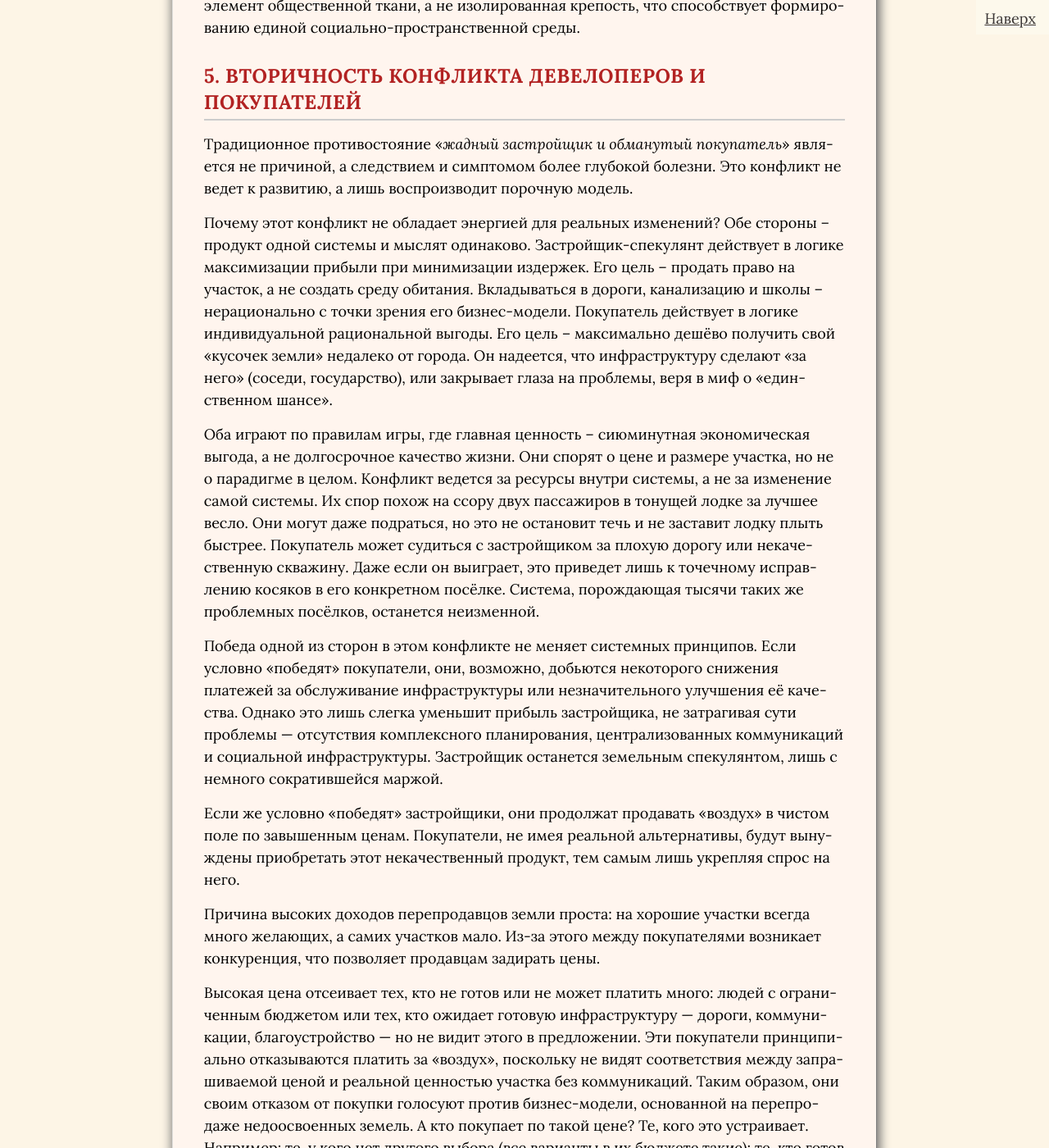
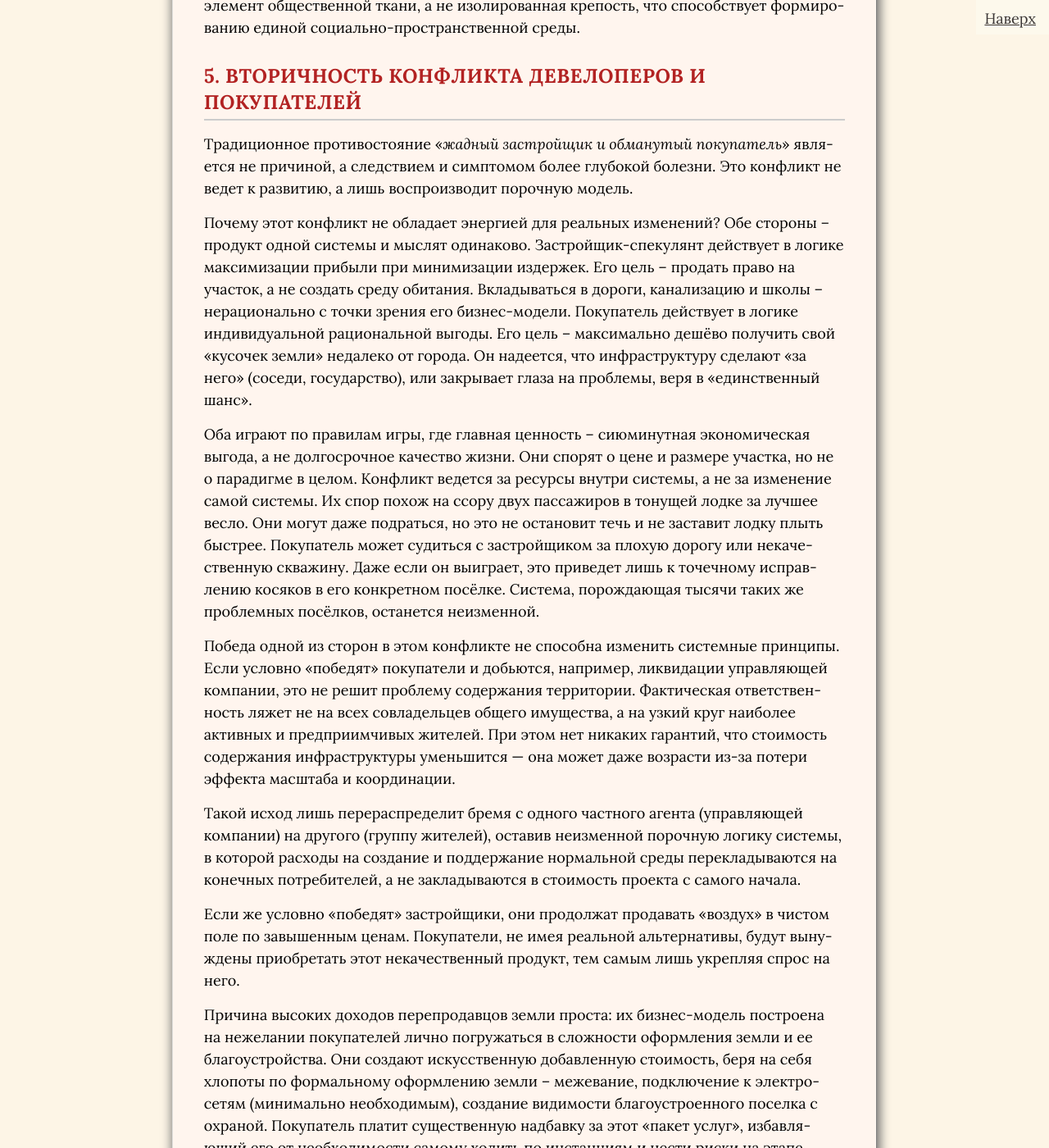
Before and after one commit to SergSi/land-use-art, a Jekyll site: the page built from _posts/2025-09-20-suburb.md, in a window 1280 px wide and 1400 px high, scrolled down 15149 px. Shown: the whole window at 82% size. Built offline with Jekyll 4.4.1, drawn with Linux system fonts in a browser that asks for light colours; some web fonts are replaced; some of the changed text lies outside the part shown.

Commit message:
Update 2025-09-20-suburb.md

```diff
--- a/_posts/2025-09-20-suburb.md
+++ b/_posts/2025-09-20-suburb.md
@@ -163,15 +163,21 @@
 
 Традиционное противостояние «*жадный застройщик и обманутый покупатель*» является не причиной, а следствием и симптомом более глубокой болезни. Это конфликт не ведет к развитию, а лишь воспроизводит порочную модель.
 
-Почему этот конфликт не обладает энергией для реальных изменений? Обе стороны – продукт одной системы и мыслят одинаково. Застройщик-спекулянт действует в логике максимизации прибыли при минимизации издержек. Его цель – продать право на участок, а не создать среду обитания. Вкладываться в дороги, канализацию и школы – нерационально с точки зрения его бизнес-модели. Покупатель действует в логике индивидуальной рациональной выгоды. Его цель – максимально дешёво получить свой «кусочек земли» недалеко от города. Он надеется, что инфраструктуру сделают «за него» (соседи, государство), или закрывает глаза на проблемы, веря в миф о «единственном шансе».
+Почему этот конфликт не обладает энергией для реальных изменений? Обе стороны – продукт одной системы и мыслят одинаково. Застройщик-спекулянт действует в логике максимизации прибыли при минимизации издержек. Его цель – продать право на участок, а не создать среду обитания. Вкладываться в дороги, канализацию и школы – нерационально с точки зрения его бизнес-модели. Покупатель действует в логике индивидуальной рациональной выгоды. Его цель – максимально дешёво получить свой «кусочек земли» недалеко от города. Он надеется, что инфраструктуру сделают «за него» (соседи, государство), или закрывает глаза на проблемы, веря в «единственный шанс».
 
 Оба играют по правилам игры, где главная ценность – сиюминутная экономическая выгода, а не долгосрочное качество жизни. Они спорят о цене и размере участка, но не о парадигме в целом. Конфликт ведется за ресурсы внутри системы, а не за изменение самой системы. Их спор похож на ссору двух пассажиров в тонущей лодке за лучшее весло. Они могут даже подраться, но это не остановит течь и не заставит лодку плыть быстрее. Покупатель может судиться с застройщиком за плохую дорогу или некачественную скважину. Даже если он выиграет, это приведет лишь к точечному исправлению косяков в его конкретном посёлке. Система, порождающая тысячи таких же проблемных посёлков, останется неизменной.
 
-Победа одной из сторон в этом конфликте не меняет системных принципов. Если условно «победят» покупатели, они, возможно, добьются некоторого снижения платежей за обслуживание инфраструктуры или незначительного улучшения её качества. Однако это лишь слегка уменьшит прибыль застройщика, не затрагивая сути проблемы — отсутствия комплексного планирования, централизованных коммуникаций и социальной инфраструктуры. Застройщик останется земельным спекулянтом, лишь с немного сократившейся маржой.
+Победа одной из сторон в этом конфликте не способна изменить системные принципы. Если условно «победят» покупатели и добьются, например, ликвидации управляющей компании, это не решит проблему содержания территории. Фактическая ответственность ляжет не на всех совладельцев общего имущества, а на узкий круг наиболее активных и предприимчивых жителей. При этом нет никаких гарантий, что стоимость содержания инфраструктуры уменьшится — она может даже возрасти из-за потери эффекта масштаба и координации.
+
+Такой исход лишь перераспределит бремя с одного частного агента (управляющей компании) на другого (группу жителей), оставив неизменной порочную логику системы, в которой расходы на создание и поддержание нормальной среды перекладываются на конечных потребителей, а не закладываются в стоимость проекта с самого начала.
 
 Если же условно «победят» застройщики, они продолжат продавать «воздух» в чистом поле по завышенным ценам. Покупатели, не имея реальной альтернативы, будут вынуждены приобретать этот некачественный продукт, тем самым лишь укрепляя спрос на него.
 
-Причина высоких доходов перепродавцов земли проста: на хорошие участки всегда много желающих, а самих участков мало. Из-за этого между покупателями возникает конкуренция, что позволяет продавцам задирать цены.
+Причина высоких доходов перепродавцов земли проста: их бизнес-модель построена на нежелании покупателей лично погружаться в сложности оформления земли и ее благоустройства. Они создают искусственную добавленную стоимость, беря на себя хлопоты по формальному оформлению земли – межевание, подключение к электросетям (минимально необходимым), создание видимости благоустроенного поселка с охраной. Покупатель платит существенную надбавку за этот «пакет услуг», избавляющий его от необходимости самому ходить по инстанциям и нести риски на этапе согласований.
+
+Однако проблема в том, что эта надбавка не формирует качественную среду. Она покрывает лишь трансформацию права на землю из сельхозназначения в нечто, пригодное для постройки дома, и минимальную инфраструктуру. Деньги уплачиваются покупателем за устранение административных барьеров, а не за создание полноценного населенного пункта с дорогами, коммуникациями и социальными объектами.
+
+Таким образом, высокая цена участка — это не плата за качество жизни, а плата за избавление от юридических и бюрократических хлопот. Покупатель, по сути, финансирует не развитие территории, а услуги посредника по её «легализации» в урезанном, неполноценном виде. Это и есть основа спекулятивной бизнес-модели, возможной только в условиях правового вакуума.
 
 Высокая цена отсеивает тех, кто не готов или не может платить много: людей с ограниченным бюджетом или тех, кто ожидает готовую инфраструктуру — дороги, коммуникации, благоустройство — но не видит этого в предложении. Эти покупатели принципиально отказываются платить за «воздух», поскольку не видят соответствия между запрашиваемой ценой и реальной ценностью участка без коммуникаций. Таким образом, они своим отказом от покупки голосуют против бизнес-модели, основанной на перепродаже недоосвоенных земель. А кто покупает по такой цене? Те, кого это устраивает. Например: те, у кого нет другого выбора (все варианты в их бюджете такие); те, кто готов мириться с отсутствием удобств ради других плюсов (например, кусочка природы); те, кто не понимает, сколько потом придётся вложить в септик, дорогу и электроснабжение.
 
@@ -227,15 +233,6 @@
 
 Основной вывод заключается в том, что действующее законодательство в сфере землепользования и застройки не предоставляет муниципальным и региональным властям реальных инструментов для регулирования освоения сельскохозяйственных земель. Правовые пробелы и противоречия, включая разрешение дачного строительства на землях сельхозназначения и упрощённые процедуры регистрации построенного жилья, фактически лишают органы власти возможности обеспечивать комплексное и устойчивое развитие пригородных территорий. В результате вместо выполнения регулирующей и контролирующей функции власти вынуждены выступать в роли участников бизнес-схем, инициированных девелоперами, что приводит к хаотичной застройке, отсутствию необходимой инфраструктуры и ухудшению качества жизни.
 
-Сложившаяся ситуация требует кардинального пересмотра роли государства и муниципалитетов в регулировании территориального развития. Вместо создания бесконечных запутанных схем регистрации и легализации частной застройки, органам власти необходимо перейти к активному и последовательному планированию застройки и использования земель. Муниципалитеты должны стать реальными субъектами пространственного развития, обладающими полномочиями и ресурсами для обеспечения комплексного освоения территорий – от утверждения градостроительных регламентов до контроля за созданием всей необходимой инфраструктуры.
+Серьёзные изменения маловероятны в краткосрочной перспективе. Нынешняя ситуация — это не сбой, а закономерный результат работы модели, перераспределяющей доходов в пользу влиятельных групп – крупных землевладельцев и девелоперов, извлекающих ренту из перепродажи прав на застройку без создания полноценной среды.
 
-Проблема непригодных для жизни посёлков — прямое следствие системного выбора государства в пользу:
-
-- технического регулирования вместо земельной политики;
-- быстрой монетизации вместо развития территории;
-- частных интересов вместо публичных;
-- видимости регулирования вместо реальных механизмов.
-
-Пока не будет признано, что корень проблемы — в порочной конструкции земельной и градостроительной политики, а не в отдельных недостатках управления, ситуация останется неизменной. Требуется не точечное регулирование, а фундаментальная реформа. Однако её основой должен стать поиск сочетания публичных и частных интересов, а не их противопоставление.
-
-Опыт успешных градостроительных практик демонстрирует, что защита публичных интересов через чёткие правила, прозрачные процедуры и надлежащий контроль в конечном счёте создаёт стабильные и предсказуемые условия для частных инвестиций. Качественная среда, развитая инфраструктура и соблюдение прав всех собственников повышают привлекательность и долгосрочную стоимость недвижимости, что отвечает интересам как общества в целом, так и отдельных владельцев.
+Выхода из этого тупика не просматривается. Единственными доступными ответами остаются индивидуальные стратегии выживания: покупателям — тщательнее оценивать риски и закладывать значительные дополнительные расходы на самостоятельное обустройство, а отдельным муниципалитетам — пытаться точечно выторговывать у девелоперов лучшие условия.
```
